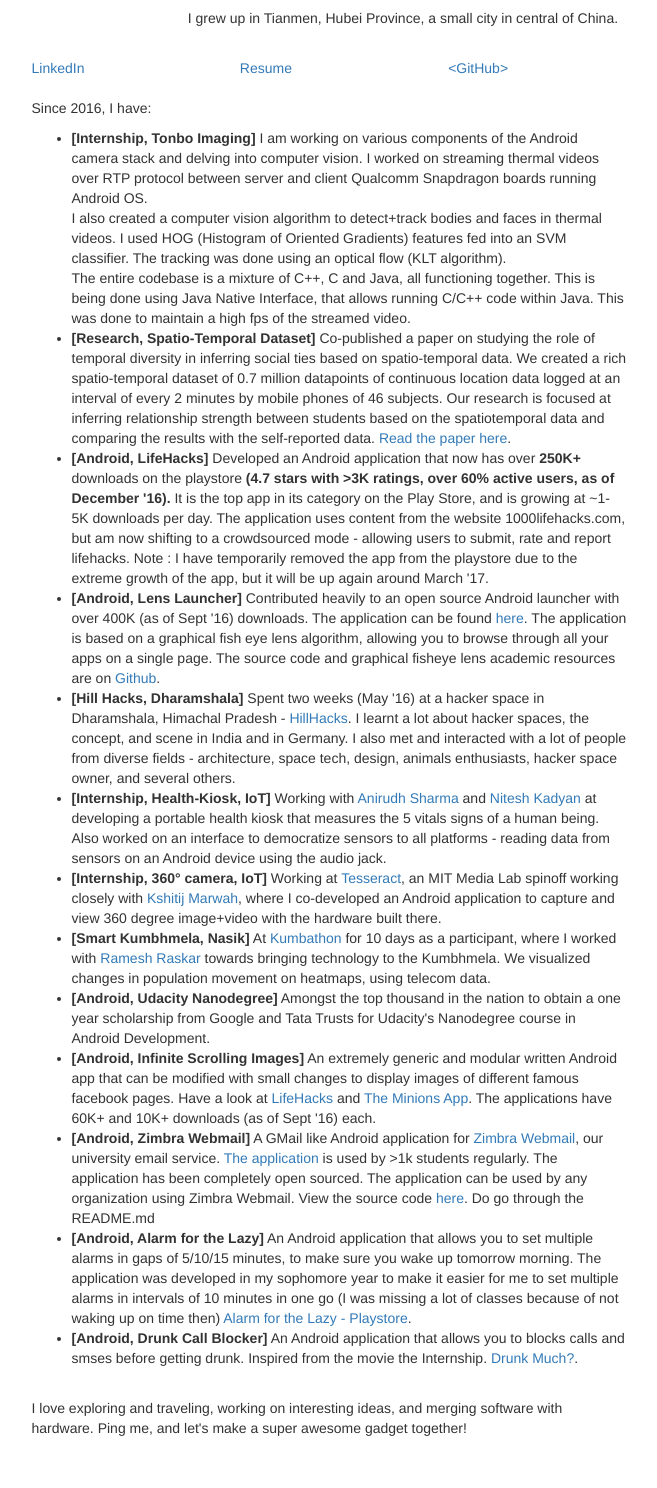
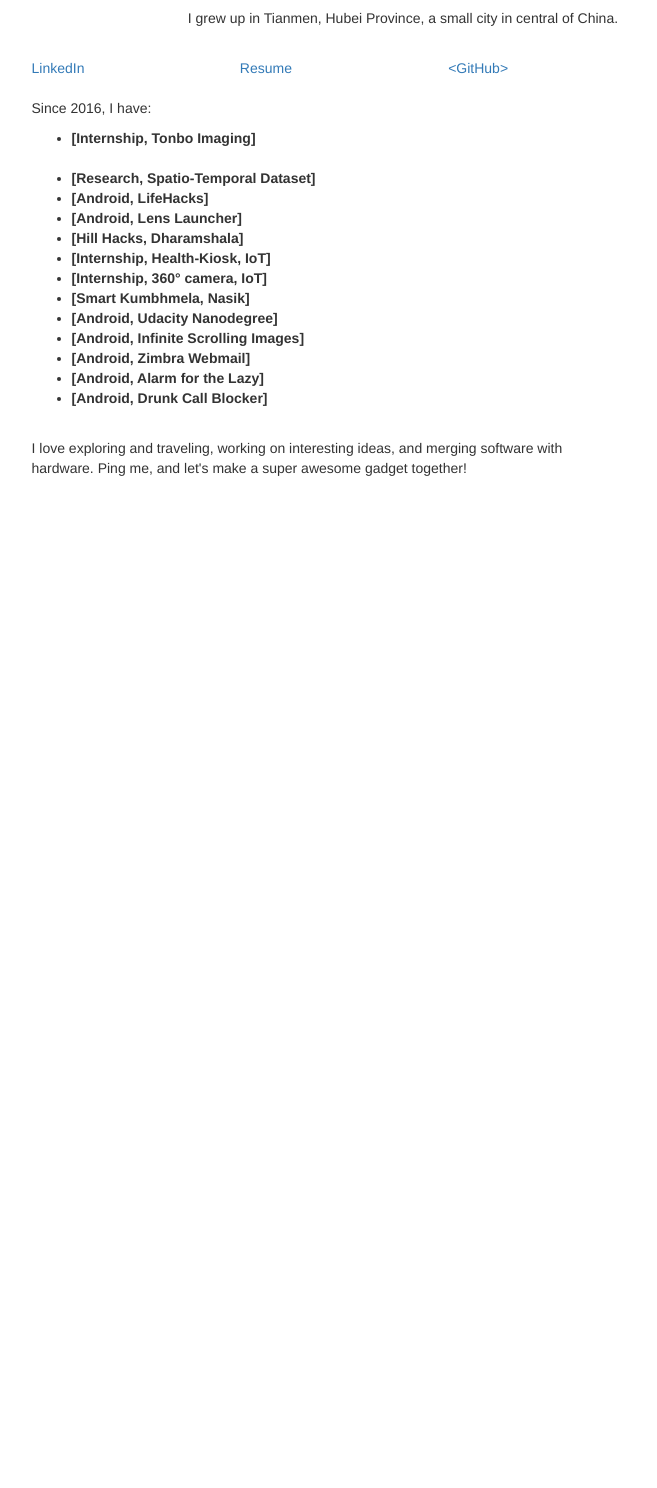
Before and after one commit to lucian-whu/xinli, a Flask app: page /timeline in a window 1280 px wide. Shown: the part 282-1770 px from the top of the page, without its empty margins (311-968 px from the left). After the commit the page ends 758 px from the top, so only its background shows below. Run offline with Flask 2, Linux system fonts and the light colour scheme; some libraries are stand-ins or nearby versions.

Commit message:
20180710

```diff
--- a/templates/timeline.html
+++ b/templates/timeline.html
@@ -47,21 +47,22 @@
         <div class="row">
           <div class="col-md-12">
             <ul>
-            <li><b>[Internship, Tonbo Imaging]</b> I am working on various components of the Android camera stack and delving into computer vision. I worked on streaming thermal videos over RTP protocol between server and client Qualcomm Snapdragon boards running Android OS. <br>I also created a computer vision algorithm to detect+track bodies and faces in thermal videos. I used HOG (Histogram of Oriented Gradients) features fed into an SVM classifier. The tracking was done using an optical flow (KLT algorithm).
-            <br>The entire codebase is a mixture of C++, C and Java, all functioning together. This is being done using Java Native Interface, that allows running C/C++ code within Java. This was done to maintain a high fps of the streamed video. </li>
-            <li><b>[Research, Spatio-Temporal Dataset]</b> Co-published a paper on studying the role of temporal diversity in inferring social ties based on spatio-temporal data. We created a rich spatio-temporal dataset of 0.7 million datapoints of continuous location data logged at an interval of every 2 minutes by mobile phones of 46 subjects. Our research is focused at inferring relationship strength between students based on the spatiotemporal data and comparing the results with the self-reported data. <a href="https://arxiv.org/abs/1611.03298">Read the paper here</a>.</li>
-            <li><b>[Android, LifeHacks]</b> Developed an Android application that now has over <b>250K+</b> downloads on the playstore <b>(4.7 stars with >3K ratings, over 60% active users, as of December '16).</b> It is the top app in its category on the Play Store, and is growing at ~1-5K downloads per day. The application uses content from the website 1000lifehacks.com, but am now shifting to a crowdsourced mode - allowing users to submit, rate and report lifehacks. Note : I have temporarily removed the app from the playstore due to the extreme growth of the app, but it will be up again around March '17.</li>
-            <!--I am also working on translating the lifehacks to different languages by crowdsourcing the same.-->
-            <li><b>[Android, Lens Launcher]</b> Contributed heavily to an open source Android launcher with over 400K (as of Sept '16) downloads. The application can be found <a href="https://play.google.com/store/apps/details?id=nickrout.lenslauncher">here</a>. The application is based on a graphical fish eye lens algorithm, allowing you to browse through all your apps on a single page. The source code and graphical fisheye lens academic resources are on <a href="https://github.com/nicholasrout/lens-launcher/">Github</a>.</li>
-            <li><b>[Hill Hacks, Dharamshala]</b> Spent two weeks (May '16) at a hacker space in Dharamshala, Himachal Pradesh - <a href="https://hillhacks.in/">HillHacks</a>. I learnt a lot about hacker spaces, the concept, and scene in India and in Germany. I also met and interacted with a lot of people from diverse fields - architecture, space tech, design, animals enthusiasts, hacker space owner, and several others.</li>
-            <li><b>[Internship, Health-Kiosk, IoT]</b> Working with <a href="http://anirudh.me/">Anirudh Sharma</a> and <a href="http://www.niteshkadyan.in/">Nitesh Kadyan</a> at developing a portable health kiosk that measures the 5 vitals signs of a human being. Also worked on an interface to democratize sensors to all platforms - reading data from sensors on an Android device using the audio jack.</li>
-            <li><b>[Internship, 360° camera, IoT]</b> Working at <a href="http://360vr.tesseract.in/">Tesseract</a>, an MIT Media Lab spinoff working closely with <a href="http://www.kshitijmarwah.com/ ">Kshitij Marwah</a>, where I co-developed an Android application to capture and view 360 degree image+video with the hardware built there.</li>
-            <li><b>[Smart Kumbhmela, Nasik]</b> At <a href="http://www.kumbha.org/">Kumbathon</a> for 10 days as a participant, where I worked with <a href="https://www.media.mit.edu/people/raskar">Ramesh Raskar</a> towards bringing technology to the Kumbhmela. We visualized changes in population movement on heatmaps, using telecom data.</li>
-            <li><b>[Android, Udacity Nanodegree]</b> Amongst the top thousand in the nation to obtain a one year scholarship from Google and Tata Trusts for Udacity's Nanodegree course in Android Development.</li>
-            <li><b>[Android, Infinite Scrolling Images]</b> An extremely generic and modular written Android app that can be modified with small changes to display images of different famous facebook pages. Have a look at <a href="https://play.google.com/store/apps/details?id=rish.crearo.lifehacks">LifeHacks</a> and <a href="https://play.google.com/store/apps/details?id=com.memions.quotes">The Minions App</a>. The applications have 60K+ and 10K+ downloads (as of Sept '16) each.</li>
-            <li><b>[Android, Zimbra Webmail]</b> A GMail like Android application for <a href="http://webmail.daiict.ac.in/">Zimbra Webmail</a>, our university email service. <a href=" https://play.google.com/store/apps/details?id=com.sigmobile.dawebmail">The application</a> is used by >1k students regularly. The application has been completely open sourced. The application can be used by any organization using Zimbra Webmail. View the source code <a href="https://github.com/crearo/webmail">here</a>. Do go through the README.md</li>
-            <li><b>[Android, Alarm for the Lazy]</b> An Android application that allows you to set multiple alarms in gaps of 5/10/15 minutes, to make sure you wake up tomorrow morning. The application was developed in my sophomore year to make it easier for me to set multiple alarms in intervals of 10 minutes in one go (I was missing a lot of classes because of not waking up on time then) <a href="https://play.google.com/store/apps/details?id=rish.crearo.alarmmanager">Alarm for the Lazy - Playstore</a>.</li>
-            <li><b>[Android, Drunk Call Blocker]</b> An Android application that allows you to blocks calls and smses before getting drunk. Inspired from the movie the Internship. <a href="https://play.google.com/store/apps/developer?id=Crearo">Drunk Much?</a>.</li>
+            <li><b>[Internship, Tonbo Imaging]</b>
+              <br>
+              <br>
+            </li>
+            <li><b>[Research, Spatio-Temporal Dataset]</b> </li>
+            <li><b>[Android, LifeHacks]</b> </li>
+            <li><b>[Android, Lens Launcher]</b> </li>
+            <li><b>[Hill Hacks, Dharamshala]</b> </li>
+            <li><b>[Internship, Health-Kiosk, IoT]</b></li>
+            <li><b>[Internship, 360° camera, IoT]</b></li>
+            <li><b>[Smart Kumbhmela, Nasik]</b> </li>
+            <li><b>[Android, Udacity Nanodegree]</b> </li>
+            <li><b>[Android, Infinite Scrolling Images]</b> </li>
+            <li><b>[Android, Zimbra Webmail]</b> </li>
+            <li><b>[Android, Alarm for the Lazy]</b> </li>
+            <li><b>[Android, Drunk Call Blocker]</b> </li>
           </ul>
           </div>
         </div>
```
